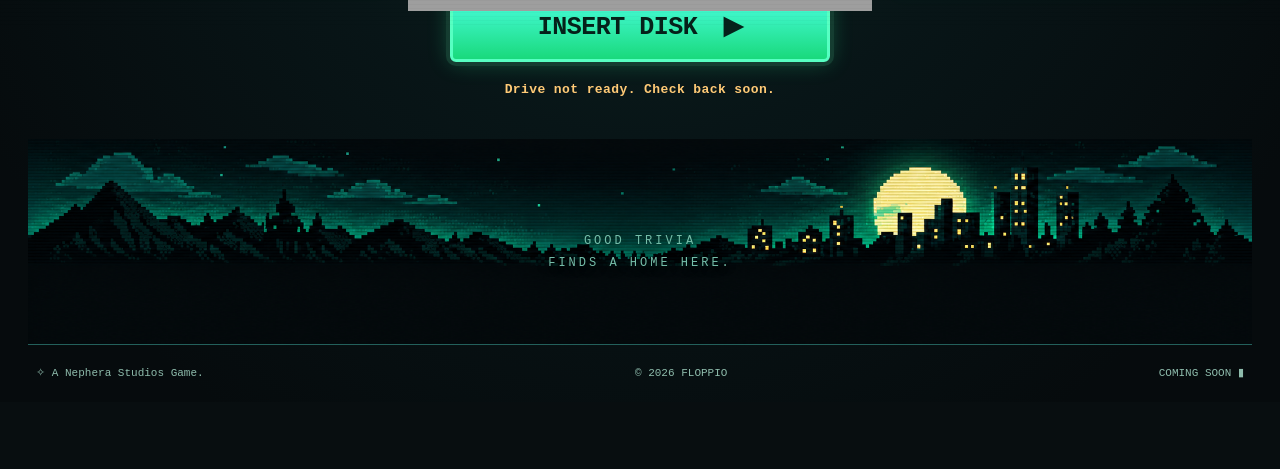
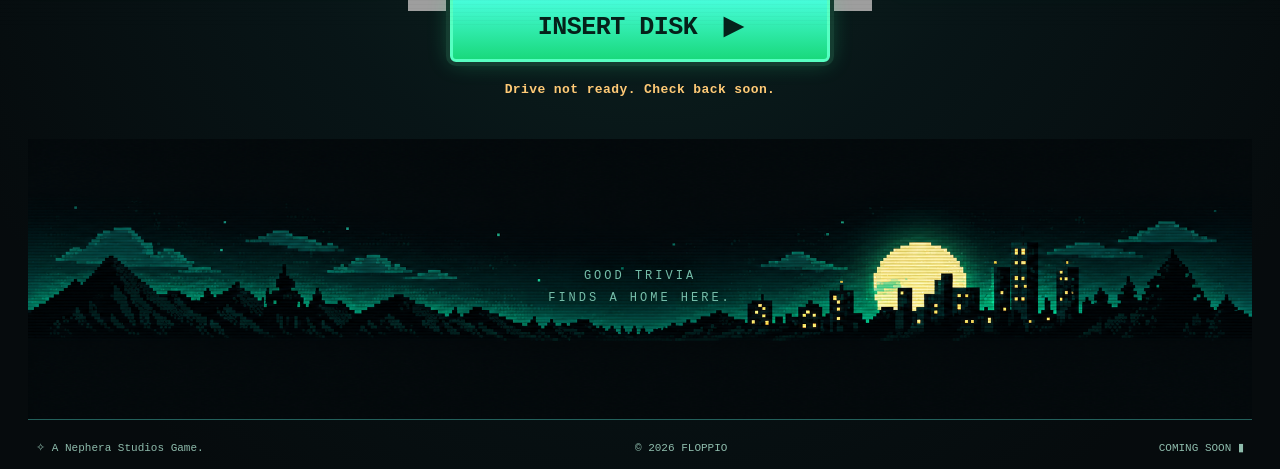
Before and after one commit to nepheralabs/floppio-website, a plain HTML site: page index.html in a window 1280 px wide. Shown: the part 775-1244 px from the top of the page. Before the commit the page ends 1177 px from the top, so only its background shows below. Drawn offline with Linux system fonts and the light colour scheme; grey boxes are pictures that could not be loaded.

Commit message:
Update skyline styles for improved layout
Increased minimum height and padding for skyline class.

```diff
--- a/style.css
+++ b/style.css
@@ -302,6 +302,8 @@ a:focus-visible {
   letter-spacing: -0.5px;
   cursor: pointer;
   transition: filter 0.2s, transform 0.2s;
+  position: relative;
+  z-index: 10;
 }
 
 .insert-button:hover:not(:disabled) {
@@ -439,9 +441,9 @@ a:focus-visible {
   display: flex;
   align-items: flex-end;
   justify-content: center;
-  min-height: 205px;
+  min-height: 280px;
   margin-top: 28px;
-  padding: 20px 15px 50px;
+  padding: 45px 15px 90px;
   background-image: url("assets/images/floppio-skyline.png");
   background-position: center bottom;
   background-size: cover;
```
